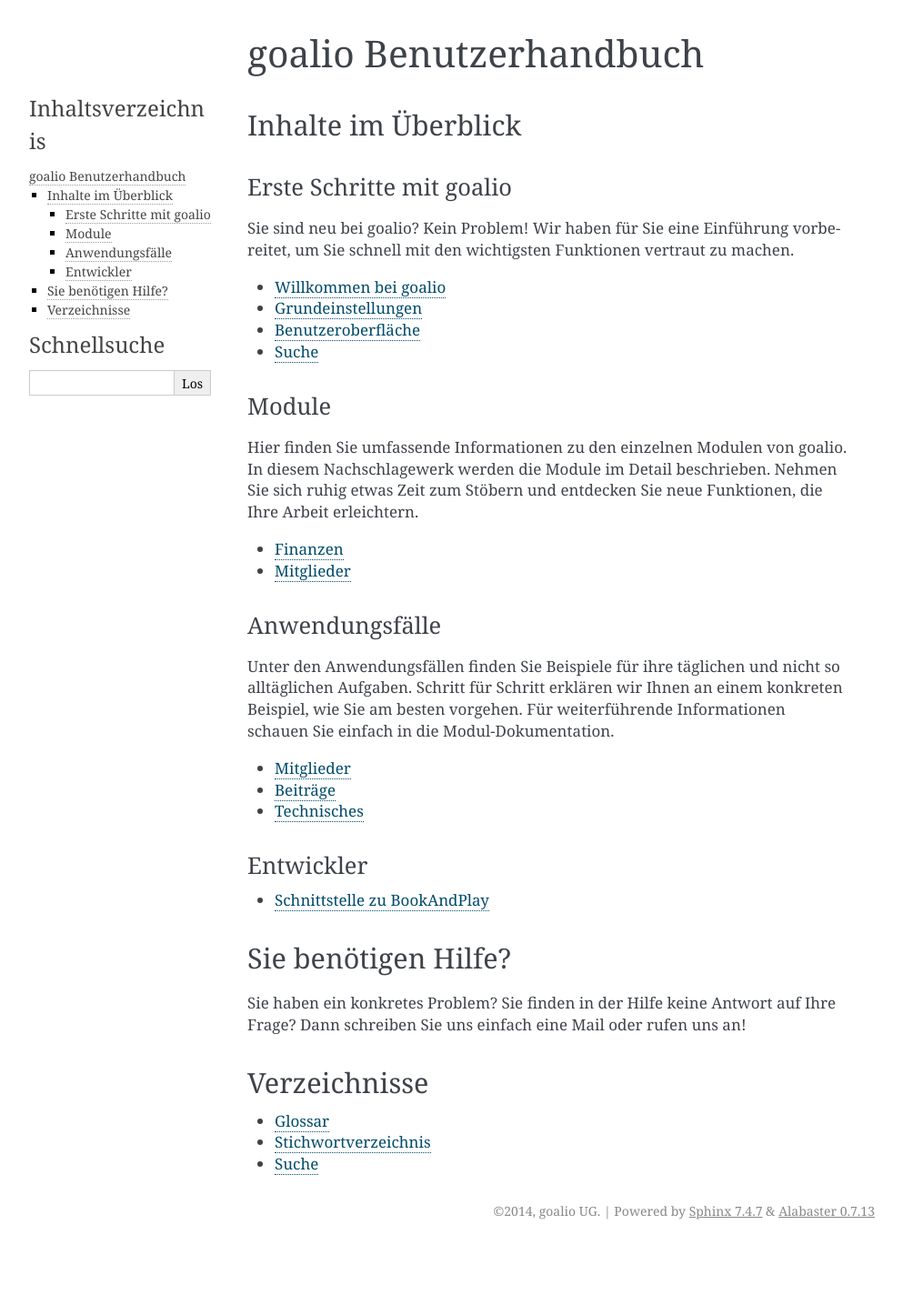
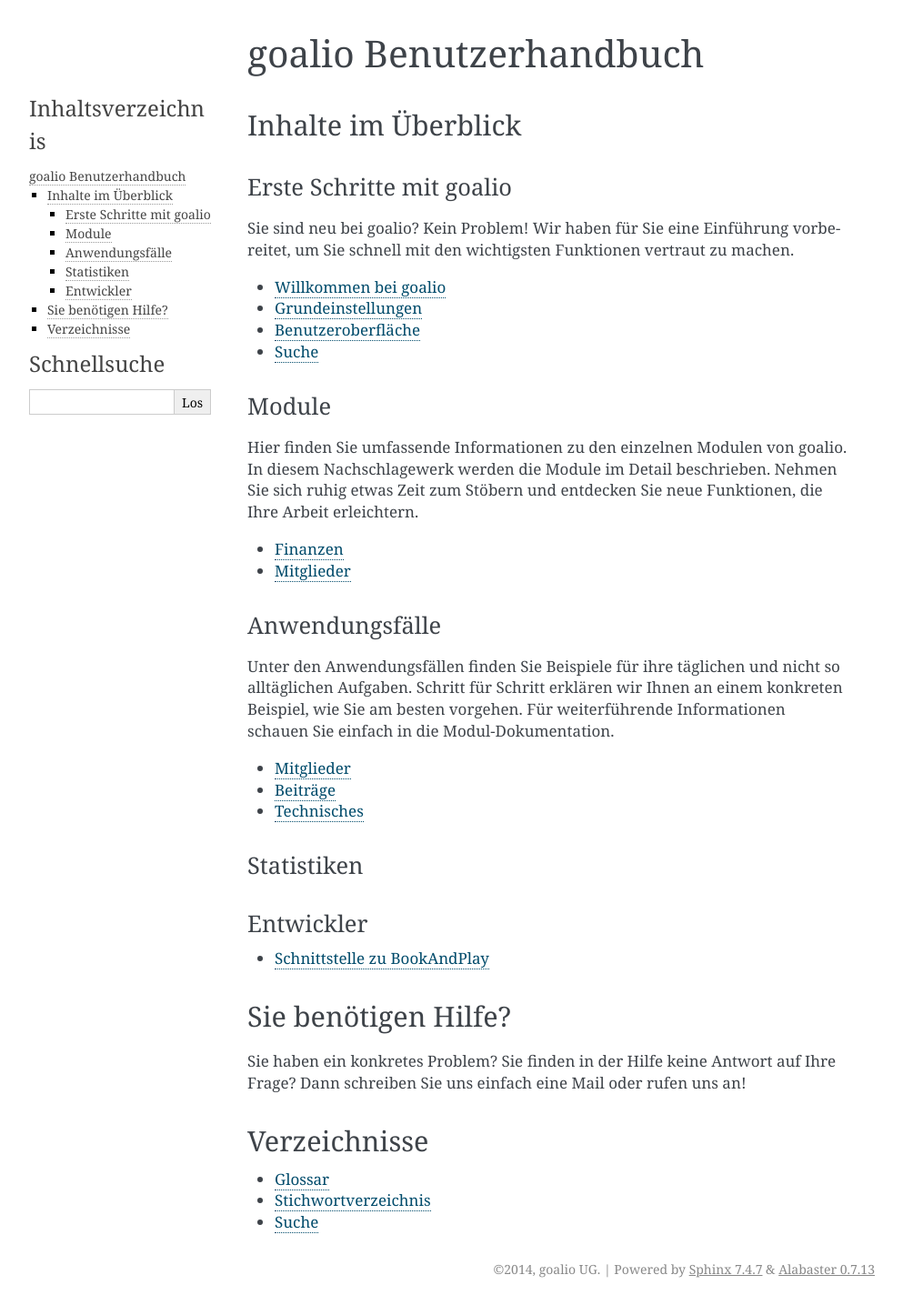
Before and after one commit to goalio/docs, a Sphinx documentation site: the page built from docs/index.rst, in a window 1280 px wide. Shown: the whole page at 91% size, without its empty margins (148-1141 px from the left). Built offline with Sphinx 7.4.7, drawn with Linux system fonts in a browser that asks for light colours; formulas are drawn with MathJax 3; pages that are not in the unit, such as notebooks, are missing from menus; before the commit the page ends 1371 px from its top, so only the background shows below that.

Commit message:
Update index.rst

```diff
--- a/docs/index.rst
+++ b/docs/index.rst
@@ -65,7 +65,14 @@
 
    Anwendungsfälle <anwendungsfaelle/index>
 
+Statistiken
+^^^^^^^^^^^^^^^
 
+.. toctree::
+   :hidden:
+   :maxdepth: 2
+
+   Anwendungsfälle <statistiken/index>
 
 Entwickler
 ^^^^^^^^^^
```
